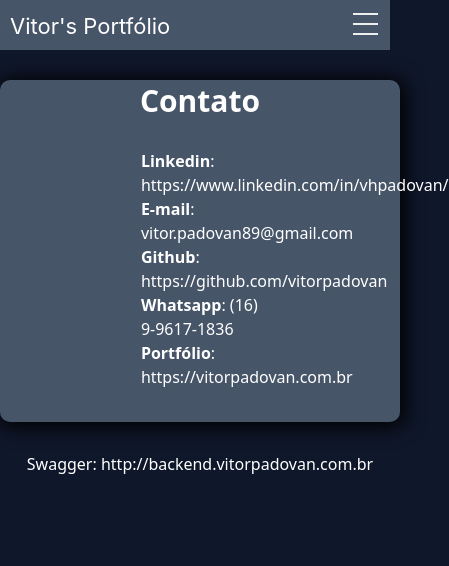
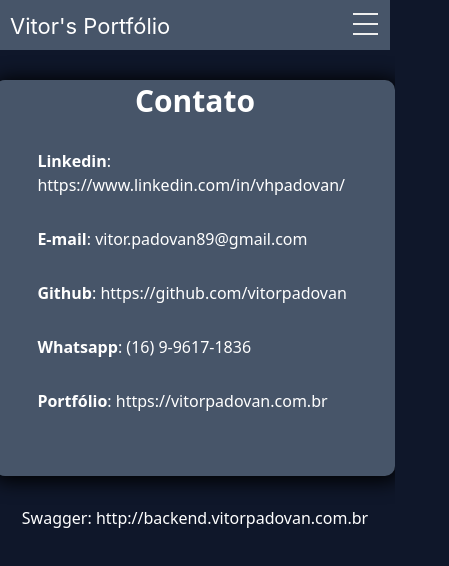
Before and after one commit to vitorpadovan/portfolio_front, a React (Create React App) app: page /contact in a window 390 px wide. Shown: the top 566 px of the page, 449 px wide, since content can reach past the window. Built offline with nearby package versions, Linux system fonts and the light colour scheme.

Commit message:
Cirrigindo responsividade

```diff
--- a/src/App.js
+++ b/src/App.js
@@ -47,7 +47,7 @@ function App(props) {
     <Router>
       <div className="centerpage">
         <Navbar sections={sections} />
-        <div className="centerpage font-sans mx-auto">
+        <div className="centerpage font-sans min-w-full">
           <Routes>
             {sections.map((e, i) => (
               <Route
--- a/src/component/ContactCard/ContactCard.css
+++ b/src/component/ContactCard/ContactCard.css
@@ -2,6 +2,10 @@
   display: flex;
   flex-direction: column;
   text-align: left;
-  width: 30%;
+  width: 80%;
   margin: 30px auto;
 }
+
+.contactItem {
+  margin-bottom: 30px;
+}
```
